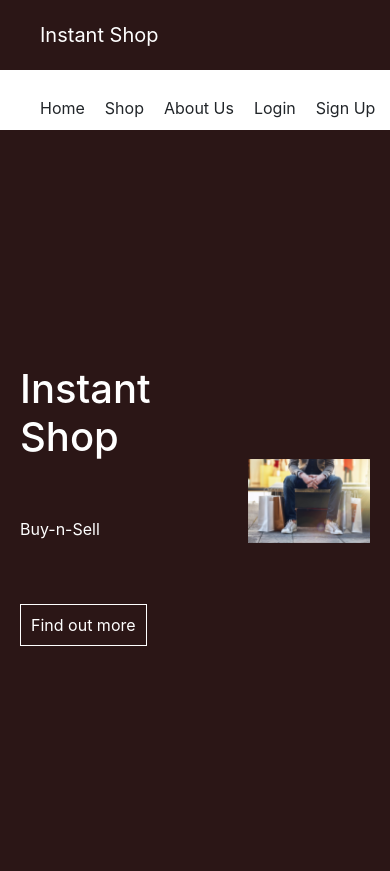
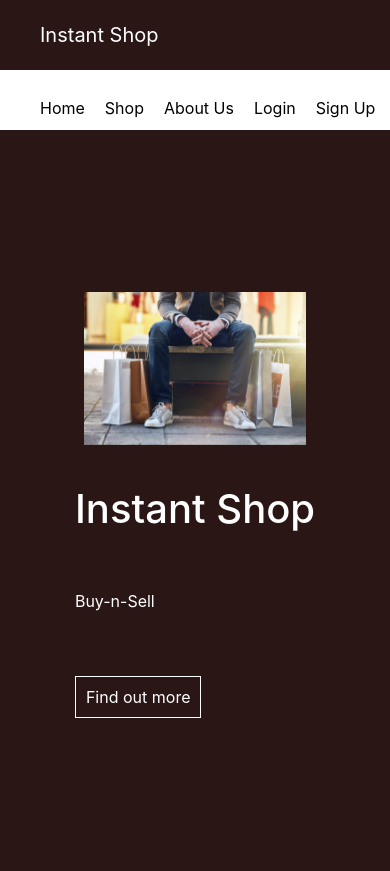
Before and after one commit to tarunraghav226/Instant-Shop-3rd-year-mini-project, a Django app: template InstantShop/templates/index.html in a window 390 px wide. Run offline with Django 3.2, Linux system fonts and the light colour scheme; the template is opened without the code that fills it, so the values that code supplies are empty; some libraries are stand-ins or nearby versions.

Commit message:
Added responsiveness to index page.

```diff
--- a/InstantShop/static/css/base.css
+++ b/InstantShop/static/css/base.css
@@ -23,33 +23,43 @@ nav ul{
     margin-left: 30px;
 }
 
+nav ul li a{color: black;}
+nav ul li a:link, a:visited{
+    text-decoration: none;
+    color:black
+}
+
+nava ul li a:hover{color:rebeccapurple}
+
 nav ul li{
     float: left;
     padding: 10px;
 }
 
-main{
-    background-color: rgb(43, 22, 22);
-    clear: both;
-    height: 87.8vh;
-    display: flex;
-    flex-direction: row;
-    justify-content: center;
-    align-items: center;
+.hamburger{display: none;}
+.cross{display: none;}
+#chk{display: none;}
+
+
+@media only screen and (max-width:370px){
+    nav ul li{
+        clear: both;
+        text-align: center;
+        width: 100%;
+    }
+
+    nav{display: none;}
+
+    .hamburger, .cross{
+        position: absolute;
+        right: 20px;
+        top: 20px;
+        color: white;
+    }
+    .hamburger{display: inline;}
+
+    #chk:checked ~ .hamburger{display: none;}
+    #chk:checked ~ .cross{display: inline;}
+
+    #chk:checked ~ nav{display: contents;}
 }
-
-main .desc, .image{display: inline-block;margin: 20px;}
-
-main .desc h1, span{color: white;}
-
-main .desc a{
-    text-decoration:none;
-    color: white;
-    border: 1px solid white;
-    padding: 10px;
-    width: fit-content;
-}
-
-main .image{
-    width: 40vw;
-}
--- a/InstantShop/static/css/index.css
+++ b/InstantShop/static/css/index.css
@@ -29,4 +29,16 @@ main .desc a{
 
 main .image{
     width: 40vw;
+    min-width: 222px;
+    max-width: 500px;
 }
+
+.image img{width:100%;min-width: 222px;max-width: 500px;}
+
+@media only screen and (max-width:720px){
+
+    main{flex-direction: column;}
+
+    .image{order: 1;}
+    .desc{order: 2;}
+}
--- a/InstantShop/templates/base.html
+++ b/InstantShop/templates/base.html
@@ -3,23 +3,31 @@
 <html lang="en">
 <head>
     <meta charset="UTF-8">
+    {% block head %}
+    {% endblock %}
     <meta name="viewport" content="width=device-width, initial-scale=1.0">
     <link rel="stylesheet" href="{% static '/css/base.css' %}">
+    <link rel="stylesheet" href="https://stackpath.bootstrapcdn.com/font-awesome/4.7.0/css/font-awesome.min.css">
     <title>InstantShop - Home Page</title>
-    {% block head %}
-    {% endblock %}
 </head>
 <body>
     <div class="web-name">
         <span>Instant Shop</span>
     </div>
+    <input type="checkbox" name="chk" id="chk">
+    <label for="chk" class="hamburger">
+        <i class="fa fa-bars" aria-hidden="true"></i>
+    </label>
+    <label for="chk" class="cross">
+        <i class="fa fa-times" aria-hidden="true"></i>
+    </label>
     <nav>
         <ul>
-            <li>Home</li>
-            <li>Shop</li>
-            <li>About Us</li>
-            <li>Login</li>
-            <li>Sign Up</li>
+            <li><a href="#">Home</a></li>
+            <li><a href="#">Shop</a></li>
+            <li><a href="#">About Us</a></li>
+            <li><a href="#">Login</a></li>
+            <li><a href="#">Sign Up</a></li>
         </ul>
     </nav>
     <main>
--- a/InstantShop/templates/index.html
+++ b/InstantShop/templates/index.html
@@ -22,13 +22,13 @@
             <div id="carouselExampleSlidesOnly" class="carousel slide" data-ride="carousel">
                 <div class="carousel-inner">
                   <div class="carousel-item active">
-                      <img src="{% static '/images/home-page/home-page1.jpg'%}" class="d-block w-100" alt="first" width="40%">
+                      <img src="{% static '/images/home-page/home-page1.jpg'%}" class="d-block" alt="first" >
                   </div>
                   <div class="carousel-item">
-                    <img src="{% static '/images/home-page/home-page3.webp'%}" class="d-block w-100" alt="second" width="40%">
+                    <img src="{% static '/images/home-page/home-page3.webp'%}" class="d-block" alt="second" >
                   </div>
                   <div class="carousel-item">
-                    <img src="{% static '/images/home-page/home-page4.png'%}" class="d-block w-100" alt="last" width="40%">
+                    <img src="{% static '/images/home-page/home-page4.png'%}" class="d-block" alt="last" >
                   </div>
                 </div>
               </div>
```
